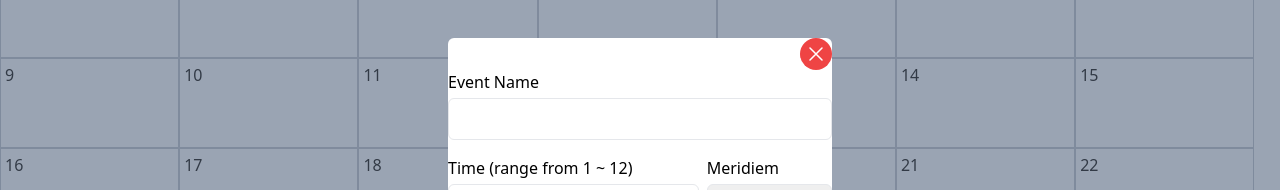
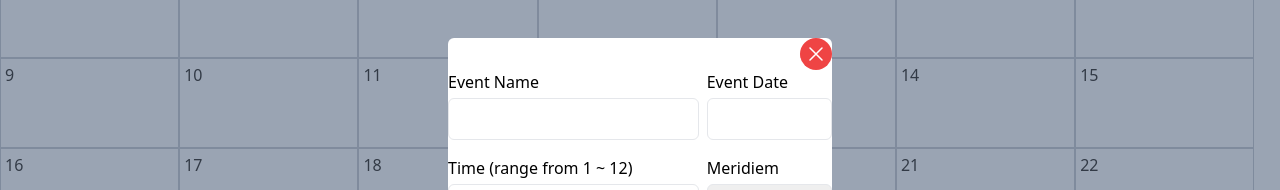
Before and after one commit to andomatthew/ssd-wad-calendar, a React (Vite) app: page / in a window 1280 px wide. Both pictures are taken after a click on the element "10". Shown: the part 197-387 px from the top of the page. Built offline with nearby package versions, Linux system fonts and the light colour scheme.

Commit message:
fix: create & update flow

```diff
--- a/src/App.jsx
+++ b/src/App.jsx
@@ -1,4 +1,4 @@
-import { useEffect, useState } from "react"
+import { useEffect, useState, useMemo } from "react"
 
 import CalendarHeader from "./components/CalendarHeader"
 import CalendarOffset from "./components/CalendarOffset"
@@ -77,6 +77,11 @@ function App() {
   })
   const [isUpdate, setIsUpdate] = useState(false)
 
+  const restrictedDates = useMemo(() => {
+    const result = events.map((event) => event?.date)
+    return result
+  }, [events])
+
   function initCurrentMonth() {
     const now = new Date()
     const currentMonthLocal = monthList[now.getMonth()]
@@ -124,7 +129,6 @@ function App() {
     const obj = {
       ...body,
       id: Date.now().toString(36),
-      date: selectedDate,
       bgColor: setColorToEvent(selectedDate),
     }
     setEvents((arr) => [...arr, obj])
@@ -135,8 +139,12 @@ function App() {
   }
 
   function updateEvent(body) {
+    const obj = {
+      ...body,
+      bgColor: setColorToEvent(body?.date),
+    }
     const updatedEvents = events.map((event) =>
-      event.id === body.id ? body : event
+      event.id === obj.id ? obj : event
     )
     setEvents(updatedEvents)
     localStorage.setItem("list", JSON.stringify(updatedEvents))
@@ -231,6 +239,8 @@ function App() {
           setIsUpdate={setIsUpdate}
           resetForm={resetForm}
           updateEvent={updateEvent}
+          restrictedDates={restrictedDates}
+          totalDaysCurrentMonth={totalDaysCurrentMonth}
         />
       )}
     </main>
--- a/src/components/DayOfMonth.jsx
+++ b/src/components/DayOfMonth.jsx
@@ -16,9 +16,8 @@ export default function DayOfMonth({
 
   function handleClickAddEvent(ev) {
     if (
-      (ev?.target?.id.includes("event") ||
-        ev?.target?.id.includes("day-of-month")) &&
-      totalEvents < 3
+      ev?.target?.id.includes("event") ||
+      ev?.target?.id.includes("day-of-month")
     ) {
       setShowDialogUpdate(true)
       setSelectedDate(date)
@@ -52,10 +51,10 @@ export default function DayOfMonth({
 
 DayOfMonth.propTypes = {
   date: PropTypes.number,
-  events: PropTypes.object,
+  events: PropTypes.array,
   setShowDialogDelete: PropTypes.func,
   setSelectedItem: PropTypes.func,
   setShowDialogUpdate: PropTypes.func,
   setSelectedDate: PropTypes.func,
-  setIsUpdate: PropTypes.bool,
+  setIsUpdate: PropTypes.func,
 }
--- a/src/components/Dialog/DialogUpdateEvent.jsx
+++ b/src/components/Dialog/DialogUpdateEvent.jsx
@@ -11,11 +11,14 @@ export default function DialogUpdateEvent({
   setIsUpdate,
   resetForm,
   updateEvent,
+  restrictedDates,
+  totalDaysCurrentMonth,
 }) {
   const [eventName, setEventName] = useState("")
   const [time, setTime] = useState("")
   const [meridiem, setMeridiem] = useState("AM")
   const [invitees, setInvitees] = useState("")
+  const [date, setDate] = useState("")
 
   const isAllowedSubmit = useMemo(() => {
     const matcher = /^[a-zA-Z0-9._%+-]+@[a-zA-Z0-9.-]+.[a-zA-Z]{2,}$/
@@ -23,9 +26,29 @@ export default function DialogUpdateEvent({
     const isValidEventName = !!eventName.length
     const isValidTime = time >= 0 && time <= 12
     const isValidInvitees = matcher.test(invitees)
+    const isValidEventDate =
+      !!date.length && date >= 1 && date <= totalDaysCurrentMonth
+    const isAbleToAddEvents = countSpecificDuplicates(restrictedDates, date)
 
-    return isValidEventName && isValidTime && isValidInvitees
-  }, [eventName, time, invitees])
+    return (
+      isValidEventName &&
+      isValidTime &&
+      isValidInvitees &&
+      isValidEventDate &&
+      isAbleToAddEvents < 3
+    )
+  }, [eventName, time, invitees, date, restrictedDates, totalDaysCurrentMonth])
+
+  function countSpecificDuplicates(arr, specificDate) {
+    let counter = 0
+
+    for (let i = 0; i < arr?.length; i++) {
+      if (arr[i] === Number(specificDate)) {
+        counter++
+      }
+    }
+    return counter
+  }
 
   function handleSubmit(ev) {
     ev.preventDefault()
@@ -33,6 +56,7 @@ export default function DialogUpdateEvent({
       eventName,
       time: { value: Number(time), meridiem },
       invitees,
+      date: Number(date),
     }
     if (!isUpdate) {
       createEvent(body)
@@ -40,7 +64,6 @@ export default function DialogUpdateEvent({
       updateEvent({
         ...body,
         id: form.id,
-        date: form.date,
         bgColor: form.bgColor,
       })
     }
@@ -53,11 +76,12 @@ export default function DialogUpdateEvent({
   }
 
   useEffect(() => {
-    if (!!form.eventName && !!form.time && form.invitees) {
+    if (!!form.eventName && !!form.time && form.invitees && form.date) {
       setEventName(form.eventName)
       setTime(form.time.value)
       setMeridiem(form.time.meridiem)
       setInvitees(form.invitees)
+      setDate(String(form.date))
     }
   }, [form])
 
@@ -76,7 +100,8 @@ export default function DialogUpdateEvent({
           onSubmit={(ev) => handleSubmit(ev)}
           className="flex flex-col gap-y-4"
         >
-          <div className="flex flex-col gap-y-1">
+          <div className="flex gap-x-2">
+            <div className="flex flex-col gap-y-1 w-2/3">
               <label htmlFor="input-event-name">Event Name</label>
               <input
                 id="input-event-name"
@@ -85,6 +110,19 @@ export default function DialogUpdateEvent({
                 value={eventName}
                 onChange={(ev) => setEventName(ev.target.value)}
               />
+            </div>
+            <div className="flex flex-col gap-y-1 w-1/3">
+              <label htmlFor="input-event-date">Event Date</label>
+              <input
+                id="input-event-date"
+                type="number"
+                className="border rounded-md p-2"
+                value={date}
+                min={1}
+                max={totalDaysCurrentMonth}
+                onChange={(ev) => setDate(ev.target.value)}
+              />
+            </div>
           </div>
           <div className="flex gap-x-2">
             <div className="flex flex-col gap-y-1 w-2/3">
@@ -96,8 +134,8 @@ export default function DialogUpdateEvent({
                 type="number"
                 className="border rounded-md p-2"
                 value={time}
-                min={0}
-                max={23}
+                min={1}
+                max={12}
                 onChange={(ev) => setTime(ev.target.value)}
               />
             </div>
@@ -150,4 +188,6 @@ DialogUpdateEvent.propTypes = {
   setIsUpdate: PropTypes.func,
   resetForm: PropTypes.func,
   updateEvent: PropTypes.func,
+  restrictedDates: PropTypes.array,
+  totalDaysCurrentMonth: PropTypes.number,
 }
```
Lines whose indentation alone changed are shown as unchanged.
